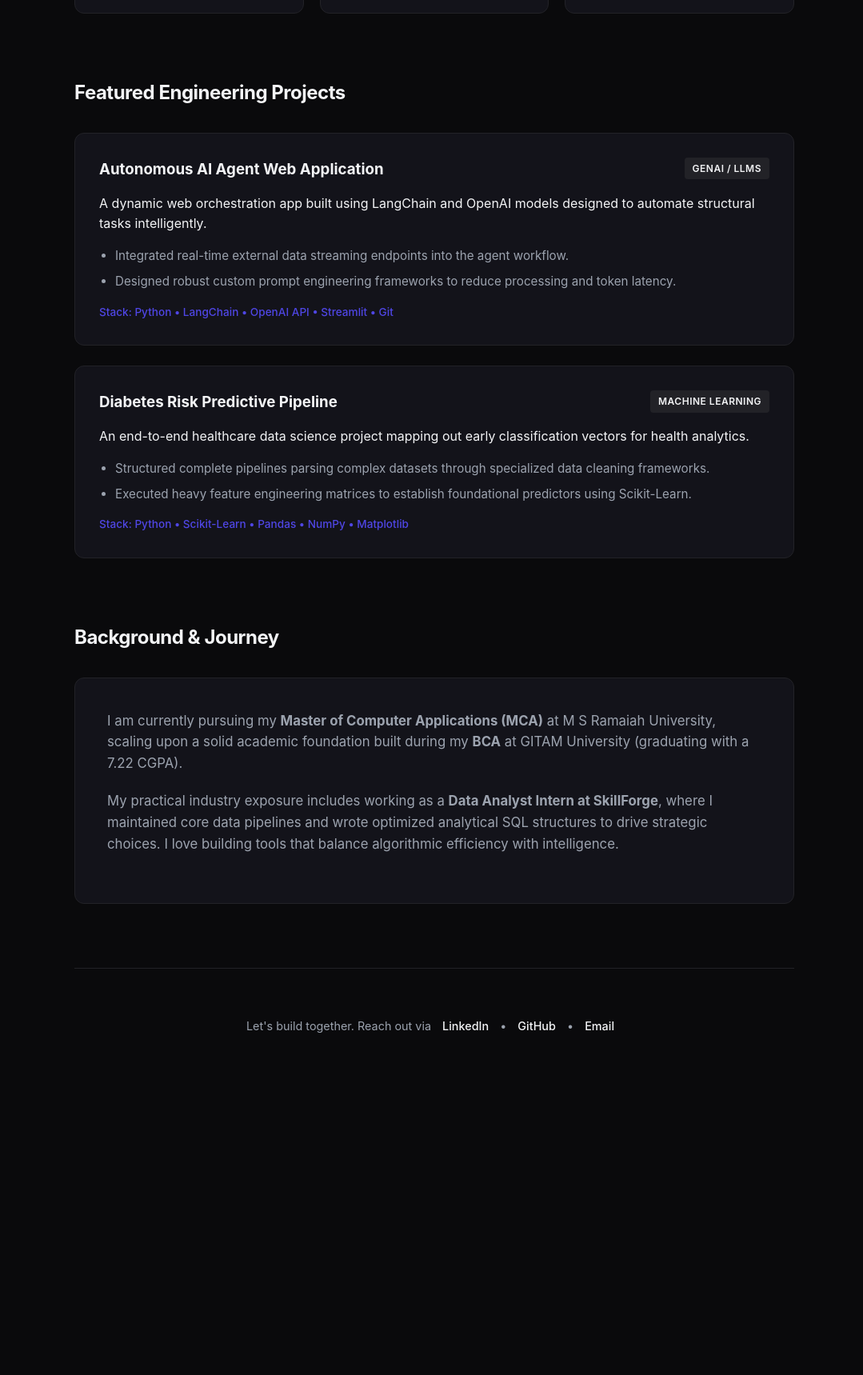
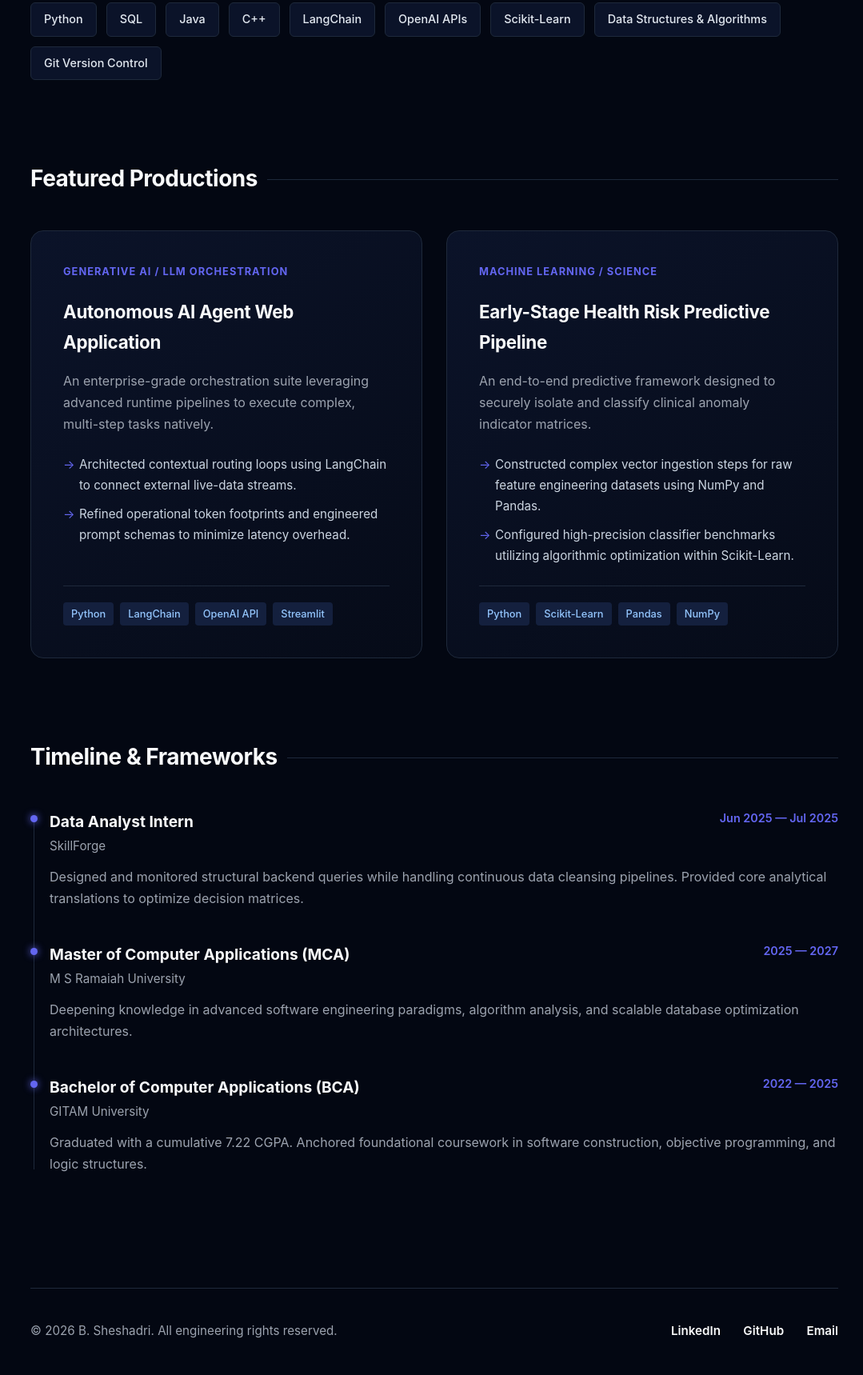
Before and after one commit to sheshadri7-b/portfolio, a plain HTML site: page index.html in a window 1280 px wide. Shown: the part 831-2550 px from the top of the page at 80% size, without its empty margins (97-1176 px from the left). Before the commit the page ends 2185 px from the top, so only its background shows below. Drawn offline with Linux system fonts and the light colour scheme.

Commit message:
Enhance portfolio layout and content
Updated portfolio details and styling in index.html.

```diff
--- a/index.html
+++ b/index.html
@@ -3,310 +3,486 @@
 <head>
     <meta charset="UTF-8">
     <meta name="viewport" content="width=device-width, initial-scale=1.0">
-    <title>B. Sheshadri | Portfolio</title>
+    <title>B. Sheshadri | Software Engineer & Data Scientist Portfolio</title>
     <style>
         :root {
-            --bg-color: #0a0a0c;
-            --card-bg: #13131a;
-            --accent-color: #4f46e5;
-            --text-main: #f3f4f6;
-            --text-muted: #9ca3af;
-            --border-color: #222227;
+            --bg: #030712;
+            --card-bg: #0b1329;
+            --card-border: #1e293b;
+            --accent: #6366f1;
+            --accent-glow: rgba(99, 102, 241, 0.15);
+            --text-primary: #f9fafb;
+            --text-secondary: #9ca3af;
         }
 
         * {
             box-sizing: border-box;
             margin: 0;
             padding: 0;
-            font-family: -apple-system, BlinkMacSystemFont, "Segoe UI", Roboto, sans-serif;
+            font-family: 'Inter', -apple-system, BlinkMacSystemFont, sans-serif;
         }
 
         body {
-            background-color: var(--bg-color);
-            color: var(--text-main);
-            line-height: 1.6;
-            padding: 0 20px;
+            background-color: var(--bg);
+            color: var(--text-primary);
+            line-height: 1.7;
+            padding: 0;
+            overflow-x: hidden;
         }
 
-        /* Subtle grid background like the Evalu template */
-        .grid-bg {
+        /* Subtle grid pattern background */
+        body::before {
+            content: '';
             position: absolute;
-            top: 0;
-            left: 0;
-            width: 100%;
-            height: 100%;
-            background-image: linear-gradient(var(--border-color) 1px, transparent 1px), linear-gradient(90deg, var(--border-color) 1px, transparent 1px);
-            background-size: 40px 40px;
-            opacity: 0.15;
+            top: 0; left: 0; width: 100%; height: 100%;
+            background-image: linear-gradient(rgba(30, 41, 59, 0.3) 1px, transparent 1px), linear-gradient(90deg, rgba(30, 41, 59, 0.3) 1px, transparent 1px);
+            background-size: 50px 50px;
+            z-index: -2;
+        }
+
+        /* Ambient glow spots */
+        .glow {
+            position: absolute;
+            width: 600px; height: 600px;
+            background: radial-gradient(circle, var(--accent-glow) 0%, transparent 70%);
+            top: -200px; left: -200px;
             z-index: -1;
+            pointer-events: none;
         }
 
         .container {
-            max-width: 900px;
+            max-width: 1050px;
             margin: 0 auto;
-            position: relative;
+            padding: 40px 20px;
         }
 
-        /* Header / Nav */
-        header {
+        /* Navigation Banner */
+        nav {
             display: flex;
             justify-content: space-between;
             align-items: center;
-            padding: 30px 0;
-            border-bottom: 1px solid var(--border-color);
+            padding-bottom: 40px;
+            border-bottom: 1px solid var(--card-border);
         }
 
-        .logo {
-            font-weight: 700;
-            font-size: 1.2rem;
+        .nav-logo {
+            font-size: 1.25rem;
+            font-weight: 800;
             letter-spacing: -0.5px;
+            background: linear-gradient(to right, #fff, var(--text-secondary));
+            -webkit-background-clip: text;
+            -webkit-text-fill-color: transparent;
         }
 
-        .status-tag {
-            background: rgba(79, 70, 229, 0.1);
-            color: #818cf8;
-            padding: 6px 12px;
-            border-radius: 20px;
+        .badge {
+            background: rgba(16, 185, 129, 0.1);
+            color: #10b981;
+            border: 1px solid rgba(16, 185, 129, 0.2);
+            padding: 6px 14px;
+            border-radius: 99px;
             font-size: 0.8rem;
-            font-weight: 500;
-            border: 1px solid rgba(79, 70, 229, 0.2);
+            font-weight: 600;
+            letter-spacing: 0.3px;
         }
 
-        /* Hero Section */
+        /* Hero Layout */
         .hero {
-            padding: 80px 0;
-            text-align: left;
+            padding: 100px 0 80px 0;
         }
 
         .hero h1 {
-            font-size: 3rem;
+            font-size: 3.5rem;
             font-weight: 800;
             line-height: 1.15;
-            margin-bottom: 20px;
-            letter-spacing: -1px;
-            background: linear-gradient(to right, #fff, #9ca3af);
+            letter-spacing: -1.5px;
+            margin-bottom: 24px;
+            background: linear-gradient(to right, #ffffff, #9ca3af);
             -webkit-background-clip: text;
             -webkit-text-fill-color: transparent;
         }
 
         .hero p {
-            font-size: 1.15rem;
-            color: var(--text-muted);
-            max-width: 700px;
-            margin-bottom: 30px;
+            font-size: 1.25rem;
+            color: var(--text-secondary);
+            max-width: 750px;
+            margin-bottom: 40px;
         }
 
-        .btn {
-            background-color: var(--accent-color);
-            color: white;
-            padding: 12px 24px;
-            border-radius: 6px;
-            text-decoration: none;
-            font-weight: 500;
-            display: inline-block;
-            transition: opacity 0.2s;
+        .cta-group {
+            display: flex;
+            gap: 16px;
         }
 
-        .btn:hover {
-            opacity: 0.9;
+        .btn-primary {
+            background-color: var(--accent);
+            color: white;
+            padding: 14px 28px;
+            border-radius: 8px;
+            text-decoration: none;
+            font-weight: 600;
+            transition: all 0.2s ease;
+            box-shadow: 0 4px 20px rgba(99, 102, 241, 0.3);
         }
 
-        /* Core Pillars / Features Grid */
-        .section-title {
-            font-size: 1.5rem;
-            font-weight: 700;
-            margin-bottom: 30px;
-            letter-spacing: -0.5px;
+        .btn-primary:hover {
+            transform: translateY(-2px);
+            box-shadow: 0 6px 24px rgba(99, 102, 241, 0.4);
         }
 
-        .grid {
-            display: grid;
-            grid-template-columns: repeat(auto-fit, minmax(250px, 1fr));
-            gap: 20px;
-            margin-bottom: 80px;
+        /* Section Headings */
+        .section-header {
+            margin-top: 100px;
+            margin-bottom: 40px;
         }
 
-        .card {
-            background-color: var(--card-bg);
-            border: 1px solid var(--border-color);
-            padding: 30px;
-            border-radius: 12px;
-            transition: border-color 0.2s;
+        .section-header h2 {
+            font-size: 1.75rem;
+            font-weight: 700;
+            letter-spacing: -0.5px;
+            display: flex;
+            align-items: center;
+            gap: 12px;
         }
 
-        .card:hover {
-            border-color: var(--accent-color);
+        .section-header h2::after {
+            content: '';
+            flex-grow: 1;
+            height: 1px;
+            background: var(--card-border);
         }
 
-        .card h3 {
-            margin-bottom: 12px;
-            font-size: 1.2rem;
+        /* Tech Tool Tags Grid */
+        .tech-grid {
+            display: flex;
+            flex-wrap: wrap;
+            gap: 12px;
+            margin-bottom: 40px;
         }
 
-        .card p {
-            color: var(--text-muted);
+        .tech-tag {
+            background: var(--card-bg);
+            border: 1px solid var(--card-border);
+            padding: 8px 16px;
+            border-radius: 6px;
+            font-size: 0.9rem;
+            font-weight: 500;
+            color: #e2e8f0;
+        }
+
+        /* Premium Dynamic Project Cards */
+        .project-grid {
+            display: grid;
+            grid-template-columns: repeat(auto-fit, minmax(480px, 1fr));
+            gap: 30px;
+        }
+
+        @media (max-width: 768px) {
+            .project-grid { grid-template-columns: 1fr; }
+            .hero h1 { font-size: 2.5rem; }
+        }
+
+        .project-card {
+            background: linear-gradient(145deg, #0b1329, #060b18);
+            border: 1px solid var(--card-border);
+            border-radius: 16px;
+            padding: 40px;
+            display: flex;
+            flex-direction: column;
+            justify-content: space-between;
+            transition: all 0.3s cubic-bezier(0.4, 0, 0.2, 1);
+        }
+
+        .project-card:hover {
+            transform: translateY(-4px);
+            border-color: var(--accent);
+            box-shadow: 0 12px 30px rgba(0, 0, 0, 0.4), inset 0 0 12px var(--accent-glow);
+        }
+
+        .project-meta {
+            display: flex;
+            justify-content: space-between;
+            align-items: center;
+            margin-bottom: 20px;
+        }
+
+        .project-category {
+            color: var(--accent);
+            font-size: 0.8rem;
+            font-weight: 700;
+            text-transform: uppercase;
+            letter-spacing: 1px;
+        }
+
+        .project-card h3 {
+            font-size: 1.4rem;
+            font-weight: 700;
+            margin-bottom: 16px;
+            letter-spacing: -0.3px;
+        }
+
+        .project-card p {
+            color: var(--text-secondary);
+            font-size: 1rem;
+            margin-bottom: 24px;
+        }
+
+        .project-bullets {
+            list-style-type: none;
+            margin-bottom: 24px;
+        }
+
+        .project-bullets li {
+            position: relative;
+            padding-left: 20px;
+            margin-bottom: 10px;
+            font-size: 0.95rem;
+            color: #cbd5e1;
+        }
+
+        .project-bullets li::before {
+            content: "→";
+            position: absolute;
+            left: 0;
+            color: var(--accent);
+        }
+
+        .project-tools {
+            display: flex;
+            flex-wrap: wrap;
+            gap: 8px;
+            border-top: 1px solid var(--card-border);
+            padding-top: 20px;
+        }
+
+        .tool-badge {
+            font-size: 0.8rem;
+            background: #14203e;
+            color: #93c5fd;
+            padding: 4px 10px;
+            border-radius: 4px;
+            font-weight: 500;
+        }
+
+        /* Elegant Timeline / Experience Section */
+        .timeline {
+            display: flex;
+            flex-direction: column;
+            gap: 40px;
+            position: relative;
+            padding-left: 24px;
+        }
+
+        .timeline::before {
+            content: '';
+            position: absolute;
+            left: 4px; top: 8px; bottom: 8px;
+            width: 1px;
+            background: var(--card-border);
+        }
+
+        .timeline-item {
+            position: relative;
+        }
+
+        .timeline-item::before {
+            content: '';
+            position: absolute;
+            left: -24px; top: 8px;
+            width: 9px; height: 9px;
+            border-radius: 50%;
+            background: var(--accent);
+            box-shadow: 0 0 10px var(--accent);
+        }
+
+        .timeline-header {
+            display: flex;
+            justify-content: space-between;
+            align-items: flex-start;
+            flex-wrap: wrap;
+            margin-bottom: 12px;
+        }
+
+        .timeline-title h4 {
+            font-size: 1.2rem;
+            font-weight: 700;
+        }
+
+        .timeline-title span {
+            color: var(--text-secondary);
             font-size: 0.95rem;
         }
 
-        /* Projects Section */
-        .projects-list {
-            display: flex;
-            flex-direction: column;
-            gap: 25px;
-            margin-bottom: 80px;
+        .timeline-date {
+            color: var(--accent);
+            font-size: 0.9rem;
+            font-weight: 600;
         }
 
-        .project-item {
-            background-color: var(--card-bg);
-            border: 1px solid var(--border-color);
-            padding: 30px;
-            border-radius: 12px;
+        .timeline-body p {
+            color: var(--text-secondary);
+            font-size: 1rem;
         }
 
-        .project-header {
+        /* Footer Links */
+        footer {
+            margin-top: 140px;
+            padding: 40px 0;
+            border-top: 1px solid var(--card-border);
             display: flex;
             justify-content: space-between;
-            align-items: flex-start;
-            margin-bottom: 15px;
-        }
-
-        .project-tag {
-            background: #222227;
-            color: var(--text-main);
-            padding: 4px 10px;
-            border-radius: 4px;
-            font-size: 0.75rem;
-            text-transform: uppercase;
-            font-weight: 600;
-            letter-spacing: 0.5px;
-        }
-
-        .project-item ul {
-            margin-top: 15px;
-            padding-left: 20px;
-            color: var(--text-muted);
+            align-items: center;
+            flex-wrap: wrap;
+            gap: 20px;
+            color: var(--text-secondary);
             font-size: 0.95rem;
         }
 
-        .project-item li {
-            margin-bottom: 8px;
+        .footer-links a {
+            color: var(--text-primary);
+            text-decoration: none;
+            margin-left: 24px;
+            font-weight: 600;
+            transition: color 0.2s;
         }
 
-        .tech-stack {
-            margin-top: 15px;
-            font-size: 0.85rem;
-            color: var(--accent-color);
-            font-weight: 500;
-        }
-
-        /* About & Education */
-        .about-box {
-            background-color: var(--card-bg);
-            border: 1px solid var(--border-color);
-            padding: 40px;
-            border-radius: 12px;
-            margin-bottom: 80px;
-        }
-
-        .about-box p {
-            color: var(--text-muted);
-            margin-bottom: 20px;
-            font-size: 1.05rem;
-        }
-
-        /* Footer */
-        footer {
-            text-align: center;
-            padding: 60px 0;
-            border-top: 1px solid var(--border-color);
-            color: var(--text-muted);
-            font-size: 0.9rem;
-        }
-
-        footer a {
-            color: var(--text-main);
-            text-decoration: none;
-            margin: 0 10px;
-            font-weight: 500;
-        }
-
-        footer a:hover {
-            color: var(--accent-color);
+        .footer-links a:hover {
+            color: var(--accent);
         }
     </style>
 </head>
 <body>
-    <div class="grid-bg"></div>
+    <div class="glow"></div>
     <div class="container">
 
-        <header>
-            <div class="logo">B. Sheshadri</div>
-            <div class="status-tag">Available for SWE / ML Roles</div>
-        </header>
+        <nav>
+            <div class="nav-logo">B. Sheshadri</div>
+            <div class="badge">Open to Tech Recruitment</div>
+        </nav>
 
         <section class="hero">
-            <h1>Architecting Intelligent Systems<br>With Code & Data.</h1>
-            <p>Computer Science graduate student specializing in Software Engineering, Machine Learning, and Data Analytics. Focused on building high-performance solutions and production-grade AI tools.</p>
-            <a href="#projects" class="btn">Explore Projects</a>
-        </section>
-
-        <h2 class="section-title">Core Focus Areas</h2>
-        <section class="grid">
-            <div class="card">
-                <h3>LLM Orchestration</h3>
-                <p>Building specialized autonomous agents using LangChain and OpenAI APIs to streamline complex, multi-step workflows.</p>
-            </div>
-            <div class="card">
-                <h3>Machine Learning</h3>
-                <p>Engineering end-to-end data pipelines, predictive models, and deployment setups for clean, high-accuracy inference.</p>
-            </div>
-            <div class="card">
-                <h3>Backend & Analytics</h3>
-                <p>Writing highly optimized algorithmic logic in Python and Java, backed by secure, structured relational SQL systems.</p>
+            <h1>Engineering Intelligent Systems<br>Through Code & Predictive Models.</h1>
+            <p>Computer Science graduate student specializing in advanced systems architecture, data optimization, and machine learning infrastructure. Merging core development principles with conversational AI and analytical execution.</p>
+            <div class="cta-group">
+                <a href="#projects" class="btn-primary">Review Engineering Work</a>
             </div>
         </section>
 
-        <h2 class="section-title" id="projects">Featured Engineering Projects</h2>
-        <section class="projects-list">
-            <div class="project-item">
-                <div class="project-header">
+        <div class="section-header">
+            <h2>Technical Proficiencies</h2>
+        </div>
+        <div class="tech-grid">
+            <span class="tech-tag">Python</span>
+            <span class="tech-tag">SQL</span>
+            <span class="tech-tag">Java</span>
+            <span class="tech-tag">C++</span>
+            <span class="tech-tag">LangChain</span>
+            <span class="tech-tag">OpenAI APIs</span>
+            <span class="tech-tag">Scikit-Learn</span>
+            <span class="tech-tag">Data Structures & Algorithms</span>
+            <span class="tech-tag">Git Version Control</span>
+        </div>
+
+        <div class="section-header" id="projects">
+            <h2>Featured Productions</h2>
+        </div>
+        <section class="project-grid">
+
+            <div class="project-card">
+                <div>
+                    <div class="project-meta">
+                        <span class="project-category">Generative AI / LLM Orchestration</span>
+                    </div>
                     <h3>Autonomous AI Agent Web Application</h3>
-                    <span class="project-tag">GenAI / LLMs</span>
+                    <p>An enterprise-grade orchestration suite leveraging advanced runtime pipelines to execute complex, multi-step tasks natively.</p>
+                    <ul class="project-bullets">
+                        <li>Architected contextual routing loops using LangChain to connect external live-data streams.</li>
+                        <li>Refined operational token footprints and engineered prompt schemas to minimize latency overhead.</li>
+                    </ul>
                 </div>
-                <p>A dynamic web orchestration app built using LangChain and OpenAI models designed to automate structural tasks intelligently.</p>
-                <ul>
-                    <li>Integrated real-time external data streaming endpoints into the agent workflow.</li>
-                    <li>Designed robust custom prompt engineering frameworks to reduce processing and token latency.</li>
-                </ul>
-                <div class="tech-stack">Stack: Python • LangChain • OpenAI API • Streamlit • Git</div>
+                <div class="project-tools">
+                    <span class="tool-badge">Python</span>
+                    <span class="tool-badge">LangChain</span>
+                    <span class="tool-badge">OpenAI API</span>
+                    <span class="tool-badge">Streamlit</span>
+                </div>
             </div>
 
-            <div class="project-item">
-                <div class="project-header">
-                    <h3>Diabetes Risk Predictive Pipeline</h3>
-                    <span class="project-tag">Machine Learning</span>
+            <div class="project-card">
+                <div>
+                    <div class="project-meta">
+                        <span class="project-category">Machine Learning / Science</span>
+                    </div>
+                    <h3>Early-Stage Health Risk Predictive Pipeline</h3>
+                    <span class="project-tag" style="display:none">Early prediction of diabetes</span>
+                    <p>An end-to-end predictive framework designed to securely isolate and classify clinical anomaly indicator matrices.</p>
+                    <ul class="project-bullets">
+                        <li>Constructed complex vector ingestion steps for raw feature engineering datasets using NumPy and Pandas.</li>
+                        <li>Configured high-precision classifier benchmarks utilizing algorithmic optimization within Scikit-Learn.</li>
+                    </ul>
                 </div>
-                <p>An end-to-end healthcare data science project mapping out early classification vectors for health analytics.</p>
-                <ul>
-                    <li>Structured complete pipelines parsing complex datasets through specialized data cleaning frameworks.</li>
-                    <li>Executed heavy feature engineering matrices to establish foundational predictors using Scikit-Learn.</li>
-                </ul>
-                <div class="tech-stack">Stack: Python • Scikit-Learn • Pandas • NumPy • Matplotlib</div>
+                <div class="project-tools">
+                    <span class="tool-badge">Python</span>
+                    <span class="tool-badge">Scikit-Learn</span>
+                    <span class="tool-badge">Pandas</span>
+                    <span class="tool-badge">NumPy</span>
+                </div>
             </div>
+
         </section>
 
-        <h2 class="section-title">Background & Journey</h2>
-        <section class="about-box">
-            <p>I am currently pursuing my <strong>Master of Computer Applications (MCA)</strong> at M S Ramaiah University, scaling upon a solid academic foundation built during my <strong>BCA</strong> at GITAM University (graduating with a 7.22 CGPA).</p>
-            <p>My practical industry exposure includes working as a <strong>Data Analyst Intern at SkillForge</strong>, where I maintained core data pipelines and wrote optimized analytical SQL structures to drive strategic choices. I love building tools that balance algorithmic efficiency with intelligence.</p>
+        <div class="section-header">
+            <h2>Timeline & Frameworks</h2>
+        </div>
+        <section class="timeline">
+
+            <div class="timeline-item">
+                <div class="timeline-header">
+                    <div class="timeline-title">
+                        <h4>Data Analyst Intern</h4>
+                        <span>SkillForge</span>
+                    </div>
+                    <div class="timeline-date">Jun 2025 — Jul 2025</div>
+                </div>
+                <div class="timeline-body">
+                    <p>Designed and monitored structural backend queries while handling continuous data cleansing pipelines. Provided core analytical translations to optimize decision matrices.</p>
+                </div>
+            </div>
+
+            <div class="timeline-item">
+                <div class="timeline-header">
+                    <div class="timeline-title">
+                        <h4>Master of Computer Applications (MCA)</h4>
+                        <span>M S Ramaiah University</span>
+                    </div>
+                    <div class="timeline-date">2025 — 2027</div>
+                </div>
+                <div class="timeline-body">
+                    <p>Deepening knowledge in advanced software engineering paradigms, algorithm analysis, and scalable database optimization architectures.</p>
+                </div>
+            </div>
+
+            <div class="timeline-item">
+                <div class="timeline-header">
+                    <div class="timeline-title">
+                        <h4>Bachelor of Computer Applications (BCA)</h4>
+                        <span>GITAM University</span>
+                    </div>
+                    <div class="timeline-date">2022 — 2025</div>
+                </div>
+                <div class="timeline-body">
+                    <p>Graduated with a cumulative 7.22 CGPA. Anchored foundational coursework in software construction, objective programming, and logic structures.</p>
+                </div>
+            </div>
+
         </section>
 
         <footer>
-            <p>Let's build together. Reach out via
-                <a href="#">LinkedIn</a> •
-                <a href="#">GitHub</a> •
-                <a href="#">Email</a>
-            </p>
+            <div>© 2026 B. Sheshadri. All engineering rights reserved.</div>
+            <div class="footer-links">
+                <a href="https://linkedin.com" target="_blank">LinkedIn</a>
+                <a href="https://github.com" target="_blank">GitHub</a>
+                <a href="mailto:your-email@example.com">Email</a>
+            </div>
         </footer>
 
     </div>
```
